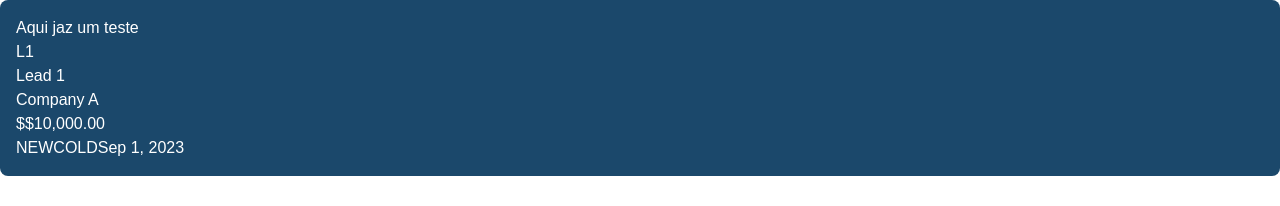
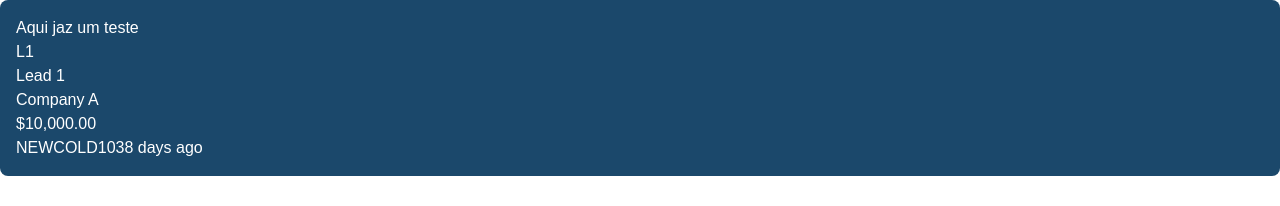
Before and after one commit to ItalloVasconcelos/financial-lead-front, a React (Vite) app: page / in a window 1280 px wide. Shown: the top 206 px of the page. Built offline with nearby package versions, Linux system fonts and the light colour scheme.

Commit message:
refactor: configure format.ts file

```diff
--- a/src/components/leads/LeadCard/LeadCard.tsx
+++ b/src/components/leads/LeadCard/LeadCard.tsx
@@ -1,5 +1,6 @@
 
 import type { Lead } from  "@/types/lead";
+import { formatInitials, formatEstimatedValue, formatLastContactAt } from "@/utils/format";
 interface LeadCardProps {
     lead: Lead;
     variant?: "row" | "card"; // List or Kanban view
@@ -8,22 +9,12 @@ interface LeadCardProps {
 
 
 export function LeadCard({ lead, variant = "row", onClick }: LeadCardProps) {
-const initials = lead.name.split(" ")
-    .map((part: string) => part[0])
-    .slice(0, 2)
-    .join("")
-    .toUpperCase();
-
-const formatedEstimatedValue: string = Intl.NumberFormat('en-US', {style: 'currency', currency: 'USD'}).format(lead.estimatedValue);
-
-const formatedLastContactAt: string = new Date(lead.lastContactAt).toLocaleDateString('en-US', { year: 'numeric', month: 'short', day: 'numeric' });
-
 // Para colocar o 3 hours ago, fazer o calculo da diferença do new Date(isoDate) e new Date()
     return(
         <div onClick={() => onClick?.(lead.id)}>
             <div>
                 {/* Avatar */}
-                <span>{initials}</span>
+                <span>{formatInitials(lead.name)}</span>
             </div>
             <div>
                 {/* Lead Info */}
@@ -31,10 +22,10 @@ const formatedLastContactAt: string = new Date(lead.lastContactAt).toLocaleDateS
                 <p>{lead.company}</p>
             </div>
             {/* Vai virar uma formatção */}
-            <p>${formatedEstimatedValue}</p>
+            <p>{formatEstimatedValue(lead.estimatedValue)}</p>
             <span>{lead.status}</span>
             <span>{lead.temperature}</span>
-            <span>{formatedLastContactAt}</span>
+            <span>{formatLastContactAt(lead.lastContactAt)}</span>
         </div>
     )
 }
--- /dev/null
+++ b/src/utils/format.ts
@@ -0,0 +1,28 @@
+// To get initials from a name.
+export function formatInitials(name: string): string {
+    return name.split(" ")
+    .map((part: string) => part[0])
+    .splice(0, 2)
+    .join("")
+    .toUpperCase();
+}
+
+// Formats a full number in a currency format, e.g., 10000 becomes $10,000.00
+export function formatEstimatedValue(estimatedValue: number): string {
+    return Intl.NumberFormat('en-US', {style: 'currency', currency: 'USD'})
+    .format(estimatedValue);
+}
+
+// Formats a date string into a more readable format, and alsos calculates how long ago it was from the current date.
+export function formatLastContactAt(lastContactAt: string): string {
+const  date = new Date(lastContactAt);
+const now = new Date();
+const diffInMs = now.getTime() - date.getTime();
+const diffInHours = Math.floor(diffInMs / (1000 * 60 * 60));
+if (diffInHours >= 24) {
+    const diffInDays = Math.floor(diffInHours / 24);
+    return `${diffInDays} days ago`;
+} else {
+    return `${diffInHours} hours ago`;
+}
+}
```
